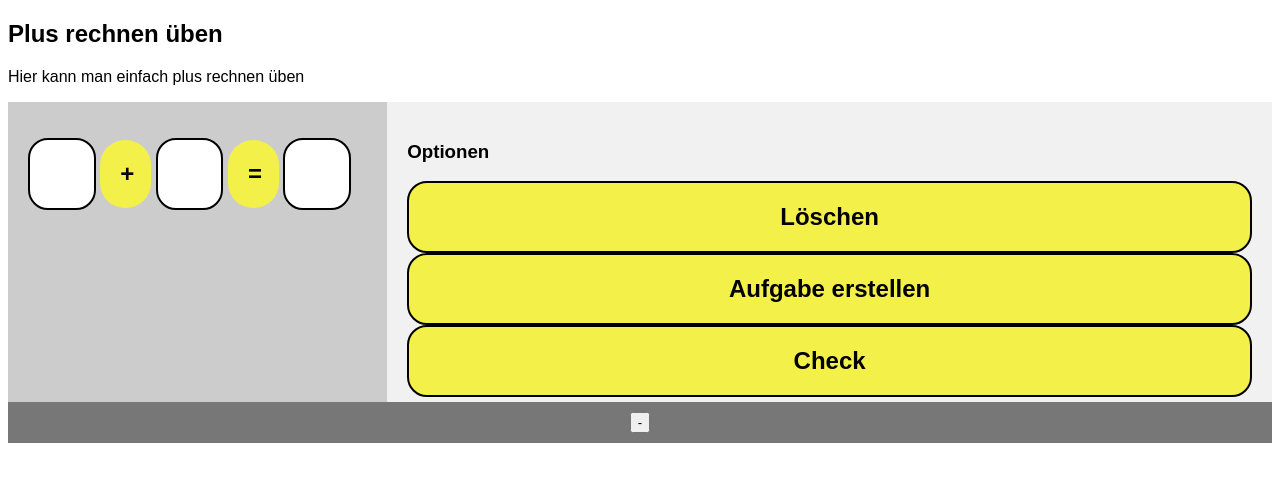
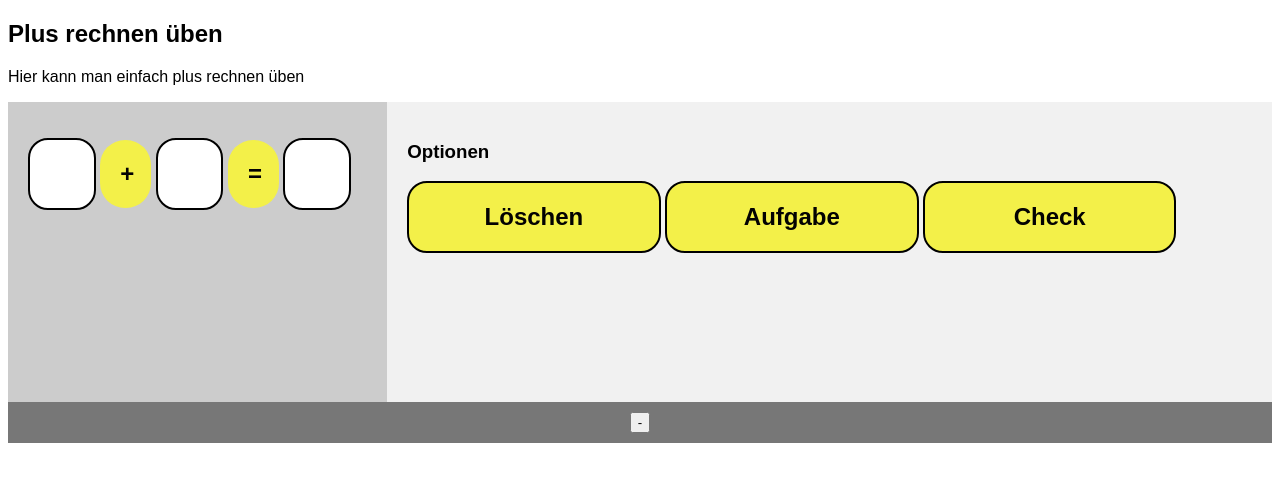
Before and after one commit to Laplacian42/awesome-calculator, a plain HTML site: page index.html in a window 1280 px wide. Drawn offline with Linux system fonts and the light colour scheme.

Commit message:
Update index.html

```diff
--- a/index.html
+++ b/index.html
@@ -81,7 +81,7 @@ footer {
 
     .myslimtext {
         width: 20%;
-        padding: 20px 30px;
+        padding: 20px 5px;
         font-size: 24px;
         font-weight: bold;
         border: none;
@@ -90,7 +90,7 @@ footer {
     }
 
     .fullbutton{
-        width: 100%;
+        width: 30%;
         padding: 20px 20px;
         background-color: rgb(243, 240, 73);
         color: rgb(3, 2, 2);
@@ -132,7 +132,7 @@ footer {
   <article>
     <h1>Optionen</h1>
     <input type="button" value="Löschen" onclick="myclear()" class="fullbutton"/>
-    <input type="button" value="Aufgabe erstellen" onclick="aufgabeerstellen()" class="fullbutton"/>
+    <input type="button" value="Aufgabe" onclick="aufgabeerstellen()" class="fullbutton"/>
     <input type="button" value="Check" onclick="check()" class="fullbutton"/>
   </article>
 </section>
```
